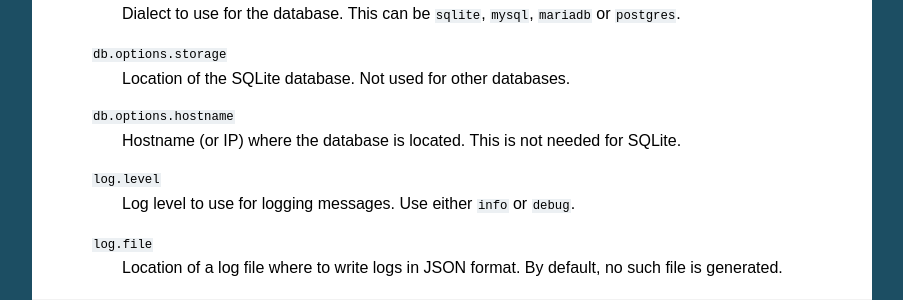
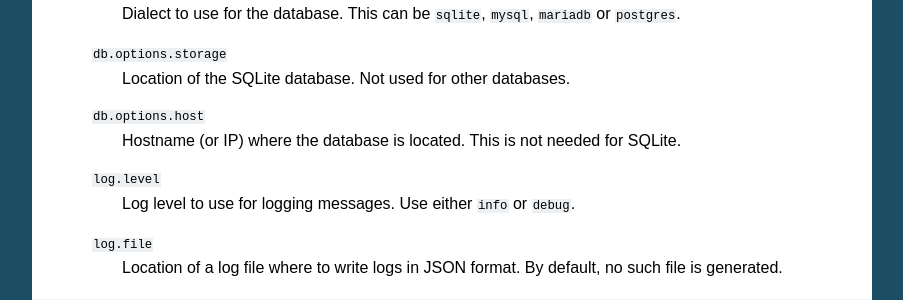
Before and after one commit to vincentbernat/dashkiosk, a Sphinx documentation site: the page built from docs/configuration.rst, in a window 1280 px wide and 900 px high, scrolled down 984 px. Shown: the part 150-450 px from the top of the window, without its empty margins (198-1101 px from the left). Built offline with Sphinx 7.4.7, drawn with Linux system fonts in a browser that asks for light colours.

Commit message:
doc: fix how to specify database hostname
This should be done in `db.options.host` and not `db.options.hostname`.

```diff
--- a/docs/cloud.rst
+++ b/docs/cloud.rst
@@ -71,7 +71,7 @@ environment variables under the right name::
              db__username=aepfx9trwgz \
              db__password=CfWYSgV841jS \
              db__options__dialect=mysql \
-             db__options__hostname=mysql.app.exo.io
+             db__options__host=mysql.app.exo.io
     $ exoapp dashkiosk4mycompany config.add SET_ENV_VARS=true
 
 The last command ensures that the configuration variables are
--- a/docs/configuration.rst
+++ b/docs/configuration.rst
@@ -70,7 +70,7 @@ to not use the integrated SQLite database.
  ``db.options.storage``
      Location of the SQLite database. Not used for other databases.
 
- ``db.options.hostname``
+ ``db.options.host``
      Hostname (or IP) where the database is located. This is not needed for SQLite.
 
  ``log.level``
```
